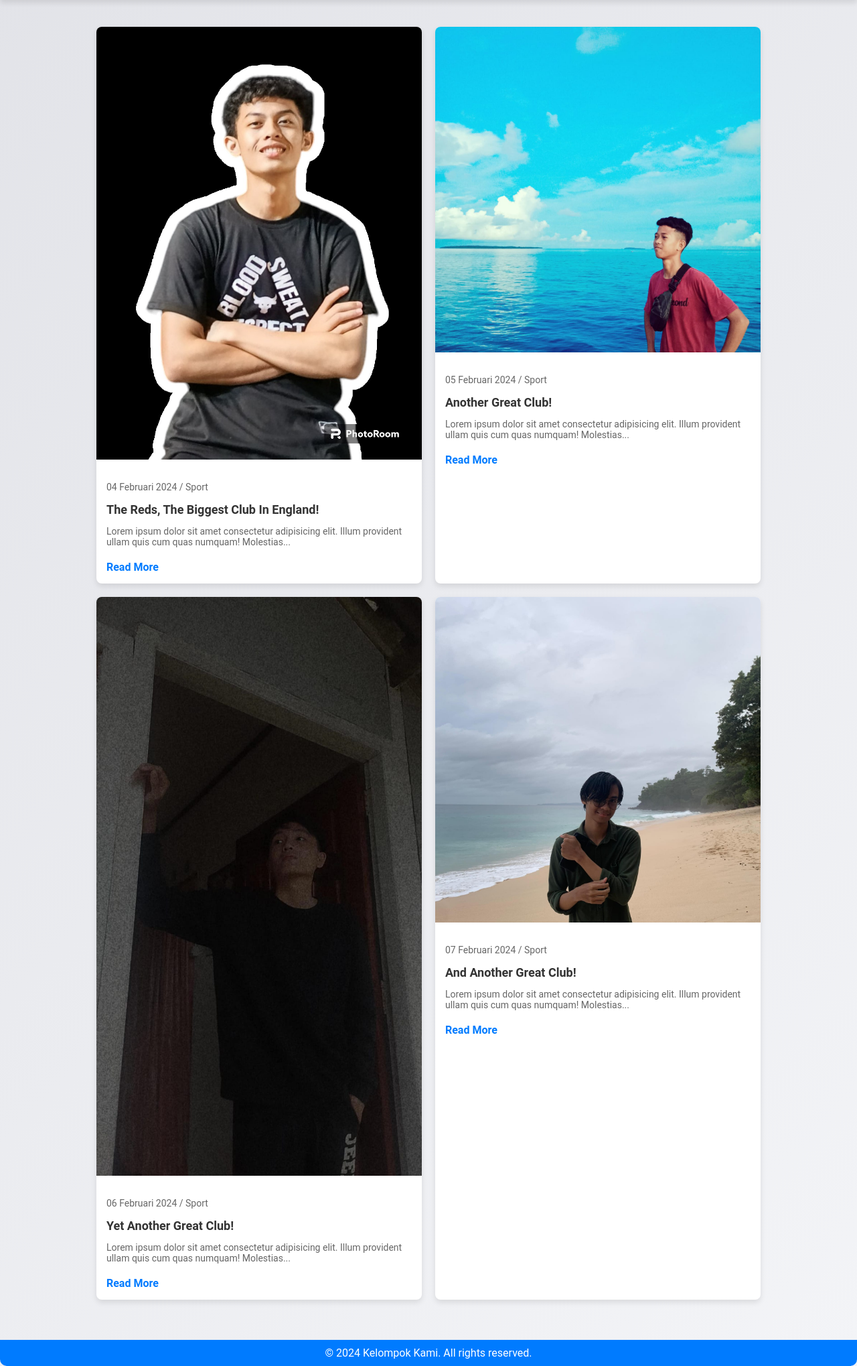
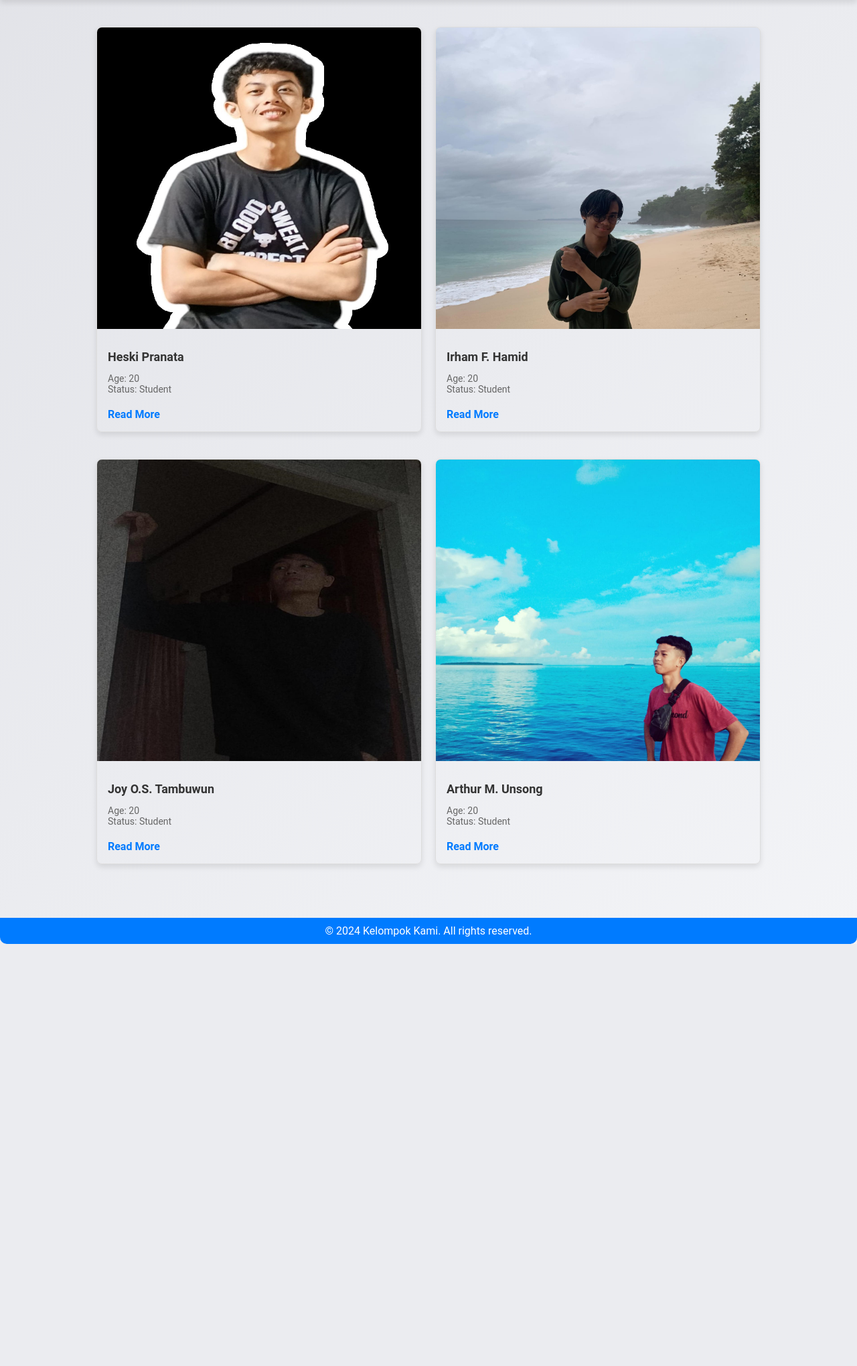
Before and after one commit to excalibur17/FactPedia, a PHP site: page /static/about.php in a window 1280 px wide. Shown: the part 98-2137 px from the top of the page at 67% size. After the commit the page ends 1507 px from the top, so only its background shows below. Run offline with PHP 8.4, Linux system fonts and the light colour scheme.

Commit message:
edit bagian about

```diff
--- a/adminpage/posts.php
+++ b/adminpage/posts.php
@@ -34,9 +34,9 @@ include 'function/func.php';
     <div class="admin-container">
         <aside>
             <ul>
-                <li><a href="admin.html">Dashboard</a></li>
-                <li><a href="posts.html" class="active">Posts</a></li>
-                <li><a href="users.html">Users</a></li>
+                <li><a href="dashboard.php">Dashboard</a></li>
+                <li><a href="posts.php" class="active">Posts</a></li>
+                <li><a href="users.php">Users</a></li>
             </ul>
         </aside>
         <main>
--- a/adminpage/settings.php
+++ b/adminpage/settings.php
@@ -27,9 +27,9 @@
     <div class="admin-container">
         <aside>
             <ul>
-                <li><a href="admin.html">Dashboard</a></li>
-                <li><a href="posts.html">Posts</a></li>
-                <li><a href="users.html">Users</a></li>
+                <li><a href="dashboard.php">Dashboard</a></li>
+                <li><a href="posts.php">Posts</a></li>
+                <li><a href="users.php">Users</a></li>
             </ul>
         </aside>
         <main>
--- a/adminpage/users.php
+++ b/adminpage/users.php
@@ -33,9 +33,9 @@ require './function/func.php';
     <div class="admin-container">
         <aside>
             <ul>
-                <li><a href="admin.html">Dashboard</a></li>
-                <li><a href="posts.html">Posts</a></li>
-                <li><a href="users.html" class="active">Users</a></li>
+                <li><a href="dashboard.php">Dashboard</a></li>
+                <li><a href="posts.php">Posts</a></li>
+                <li><a href="users.php" class="active">Users</a></li>
             </ul>
         </aside>
         <main>
--- a/css/about.css
+++ b/css/about.css
@@ -72,28 +72,28 @@ main {
     gap: 20px;
 }
 
+.hidden {
+    display: none;
+}
 .article-card {
-    background-color: #fff;
-    color: #333;
+    border: 1px solid #ddd;
     border-radius: 8px;
     overflow: hidden;
     box-shadow: 0 4px 8px rgba(0, 0, 0, 0.1);
+    margin-bottom: 20px;
 }
-
-.article-image {
-    width: 100%;
-    height: auto;
-    min-height: 150px; /* Set minimum height to ensure images are at least 150px tall */
-    overflow: hidden;
-}
-
 .article-image img {
     width: 100%;
-    height: 100%;
-    object-fit: cover; /* Ensure the image covers the container without distortion */
+    height: 450px;
+    display: block;
 }
 .article-content {
-    padding: 15px;
+    padding: 16px;
+}
+.read-more {
+    color: #007BFF;
+    text-decoration: none;
+    cursor: pointer;
 }
 
 .article-date {
--- a/proses/view_article.php
+++ b/proses/view_article.php
@@ -55,7 +55,7 @@ $result = $conn->query($sql);
             </div>
         </section>
         <div class="add-article-button">
-            <a href="add_article.php" id="open-form-btn" class="add-article-link">+</a>
+            <a href="upload.php" id="open-form-btn" class="add-article-link">+</a>
         </div>
     </main>
     <footer>
--- a/static/about.php
+++ b/static/about.php
@@ -5,6 +5,7 @@
     <meta name="viewport" content="width=device-width, initial-scale=1.0">
     <title>Article Cards</title>
     <link rel="stylesheet" href="../css/about.css">
+
 </head>
 <body>
     <header>
@@ -26,45 +27,69 @@
         <div class="container article-grid">
             <div class="article-card">
                 <div class="article-image">
-                    <img src="../img/heski.jpg" alt="picture">
+                    <img src="../img/HESKI1.jpg" alt="picture">
                 </div>
                 <div class="article-content">
-                    <p class="article-date">04 Februari 2024 / Sport</p>
-                    <h2 class="article-title">The Reds, The Biggest Club In England!</h2>
-                    <p class="article-excerpt">Lorem ipsum dolor sit amet consectetur adipisicing elit. Illum provident ullam quis cum quas numquam! Molestias...</p>
+                    <h2 class="article-title">Heski Pranata</h2>
+                    <p class="article-excerpt">
+                        Age: 20 <br>
+                        Status: Student <br>
+                        <span class="hidden"> University: Sam Ratulangi University <br>
+                        Major: informatics Engineering <br>
+                        Hobby: nonton bokep <br>
+                        Favorite Club: Liverpool FC </span>
+                    </p>
                     <a href="#" class="read-more">Read More</a>
                 </div>
             </div>
             <div class="article-card">
                 <div class="article-image">
-                    <img src="../img/Arthur.jpg" alt="Picture">
+                    <img src="../img/irham.jpg" alt="Picture">
                 </div>
                 <div class="article-content">
-                    <p class="article-date">05 Februari 2024 / Sport</p>
-                    <h2 class="article-title">Another Great Club!</h2>
-                    <p class="article-excerpt">Lorem ipsum dolor sit amet consectetur adipisicing elit. Illum provident ullam quis cum quas numquam! Molestias...</p>
+                    <h2 class="article-title">Irham F. Hamid</h2>
+                    <p class="article-excerpt">
+                        Age: 20 <br>
+                        Status: Student <br>
+                        <span class="hidden"> University: Sam Ratulangi University <br>
+                        Major: informatics Engineering <br>
+                        Hobby: nonton bokep <br>
+                        Favorite Club: Liverpool FC </span>
+                    </p>
                     <a href="#" class="read-more">Read More</a>
                 </div>
             </div>
             <div class="article-card">
                 <div class="article-image">
-                    <img src="../img/joy.jpg" alt="Yet Another Logo">
+                    <img src="../img/JOY1.jpg" alt="Yet Another Logo">
                 </div>
                 <div class="article-content">
-                    <p class="article-date">06 Februari 2024 / Sport</p>
-                    <h2 class="article-title">Yet Another Great Club!</h2>
-                    <p class="article-excerpt">Lorem ipsum dolor sit amet consectetur adipisicing elit. Illum provident ullam quis cum quas numquam! Molestias...</p>
+                    <h2 class="article-title">Joy O.S. Tambuwun</h2>
+                    <p class="article-excerpt">
+                        Age: 20 <br>
+                        Status: Student <br>
+                        <span class="hidden"> University: Sam Ratulangi University <br>
+                        Major: informatics Engineering <br>
+                        Hobby: nonton bokep <br>
+                        Favorite Club: Liverpool FC </span>
+                    </p>
                     <a href="#" class="read-more">Read More</a>
                 </div>
             </div>
             <div class="article-card">
                 <div class="article-image">
-                    <img src="../img/irham.jpg" alt="And Another Logo">
+                    <img src="../img/Arthur.jpg" alt="And Another Logo">
                 </div>
                 <div class="article-content">
-                    <p class="article-date">07 Februari 2024 / Sport</p>
-                    <h2 class="article-title">And Another Great Club!</h2>
-                    <p class="article-excerpt">Lorem ipsum dolor sit amet consectetur adipisicing elit. Illum provident ullam quis cum quas numquam! Molestias...</p>
+                    <h2 class="article-title">Arthur M. Unsong</h2>
+                    <p class="article-excerpt">
+                        Age: 20 <br>
+                        Status: Student <br>
+                        <span class="hidden"> University: Sam Ratulangi University <br>
+                        Major: informatics Engineering <br>
+                        Hobby: nonton bokep <br>
+                        Favorite Club: Liverpool FC </span>
+                    </p>
                     <a href="#" class="read-more">Read More</a>
                 </div>
             </div>
@@ -73,5 +98,20 @@
     <footer>
         <p>&copy; 2024 Kelompok Kami. All rights reserved.</p>
     </footer>
+    <script>
+        document.querySelectorAll('.read-more').forEach(button => {
+            button.addEventListener('click', event => {
+                event.preventDefault();
+                const hiddenContent = button.previousElementSibling.querySelector('.hidden');
+                if (hiddenContent.style.display === 'none' || !hiddenContent.style.display) {
+                    hiddenContent.style.display = 'inline';
+                    button.textContent = 'Read Less';
+                } else {
+                    hiddenContent.style.display = 'none';
+                    button.textContent = 'Read More';
+                }
+            });
+        });
+    </script>
 </body>
 </html>
```
Also changed, not shown: adminpage/index.html (added, +80 -0 lines), img/HESKI1.jpg (added), img/JOY1.jpg (added), img/heski.jpg (deleted), img/joy.jpg (deleted).
